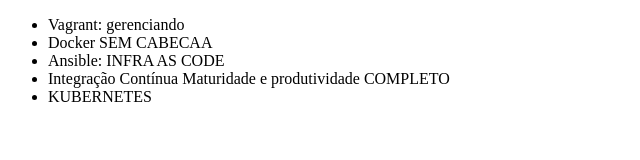
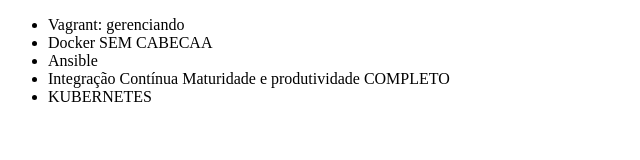
Before and after one commit to psilva310/studies, a plain HTML site: page index.html in a window 1280 px wide. Shown: the whole page, without its empty margins (0-640 px from the left). Drawn offline with Linux system fonts and the light colour scheme.

Commit message:
Revert "DESFAZENDO Mudando nome do curso ANSIBLE"
This reverts commit 526f1c43740ad991a552ff5302580e60c90c5616.

```diff
--- a/index.html
+++ b/index.html
@@ -8,7 +8,7 @@
     <ul>
         <li>Vagrant: gerenciando</li>
         <li>Docker SEM CABECAA</li>
-        <li>Ansible: INFRA AS CODE</li>
+        <li>Ansible</li>
         <li>Integração Contínua Maturidade e produtividade COMPLETO</li>
 	<li>KUBERNETES</li>
     </ul>
```
